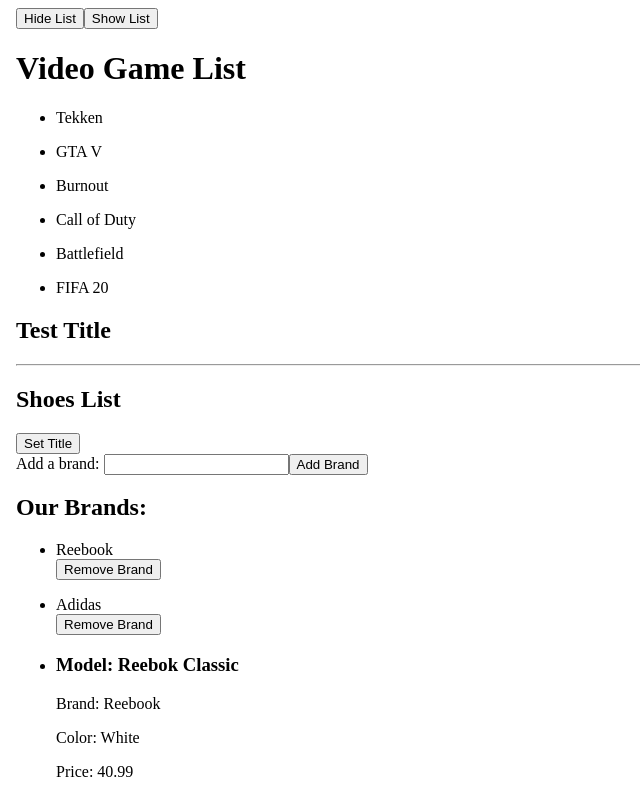
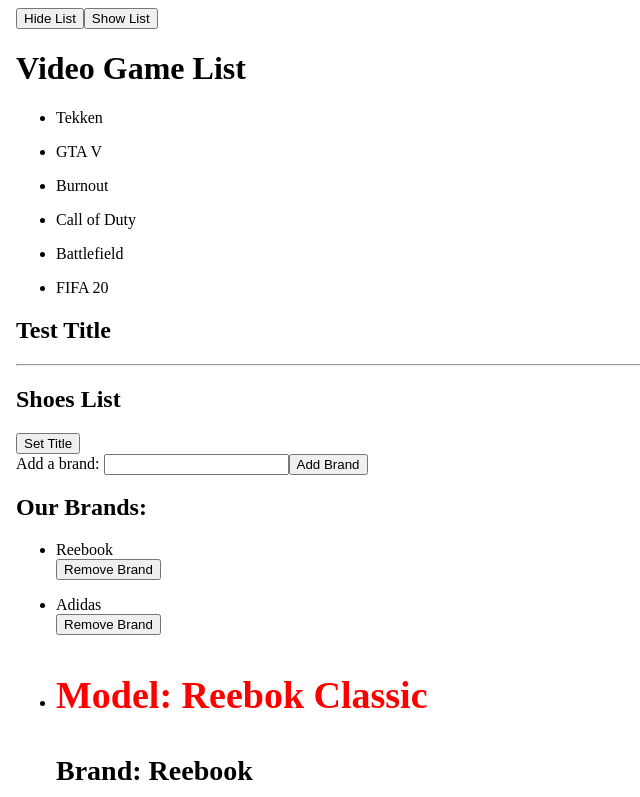
Before and after one commit to Giorc93/Learning-Angular, an Angular app in the folder learning-angular/: page / in a window 1280 px wide. Shown: the top 797 px of the page, without its empty margins (0-640 px from the left). Built offline with nearby package versions, Linux system fonts and the light colour scheme.

Commit message:
Sixth Commit: ngClass

```diff
--- a/learning-angular/src/app/shoe/shoe.component.css
+++ b/learning-angular/src/app/shoe/shoe.component.css
@@ -0,0 +1,12 @@
+.highPrice {
+  color: red;
+  font-size: 38px;
+}
+
+.boldFont {
+  font-weight: bold;
+}
+
+.largeFont {
+  font-size: 28px;
+}
--- a/learning-angular/src/app/shoe/shoe.component.html
+++ b/learning-angular/src/app/shoe/shoe.component.html
@@ -21,8 +21,17 @@
 <div>
   <ul *ngFor="let shoe of shoes">
     <li>
-      <h3>Model: {{ shoe.model }}</h3>
-      <p>Brand: {{ shoe.brand }}</p>
+      <h3 [class.highPrice]="shoe.price > 40">Model: {{ shoe.model }}</h3>
+      <!--[class.className method]-->
+      <p
+        [ngClass]="{
+          boldFont: shoe.price > 20,
+          largeFont: shoe.brand == 'Reebook'
+        }"
+      >
+        <!--ngClass method.-->
+        Brand: {{ shoe.brand }}
+      </p>
       <p>Color: {{ shoe.color }}</p>
       <p>Price: {{ shoe.price }}</p>
       <span
--- a/learning-angular/src/app/shoe/shoe.component.ts
+++ b/learning-angular/src/app/shoe/shoe.component.ts
@@ -20,7 +20,7 @@
     this.brands = new Array();
     this.shoes = [
       new Shoe('Reebok Classic', 'Reebook', 'White', 40.99, true),
-      new Shoe('Adidas Samba', 'Adidas', 'Black', 24.99, true),
+      new Shoe('Adidas Samba', 'Adidas', 'Black', 19.99, true),
       new Shoe('Adidas Pace', 'Adidas', 'White', 50.99, true),
       new Shoe('Adidas Runner', 'Adidas', 'White', 29.99, true),
     ];
```
